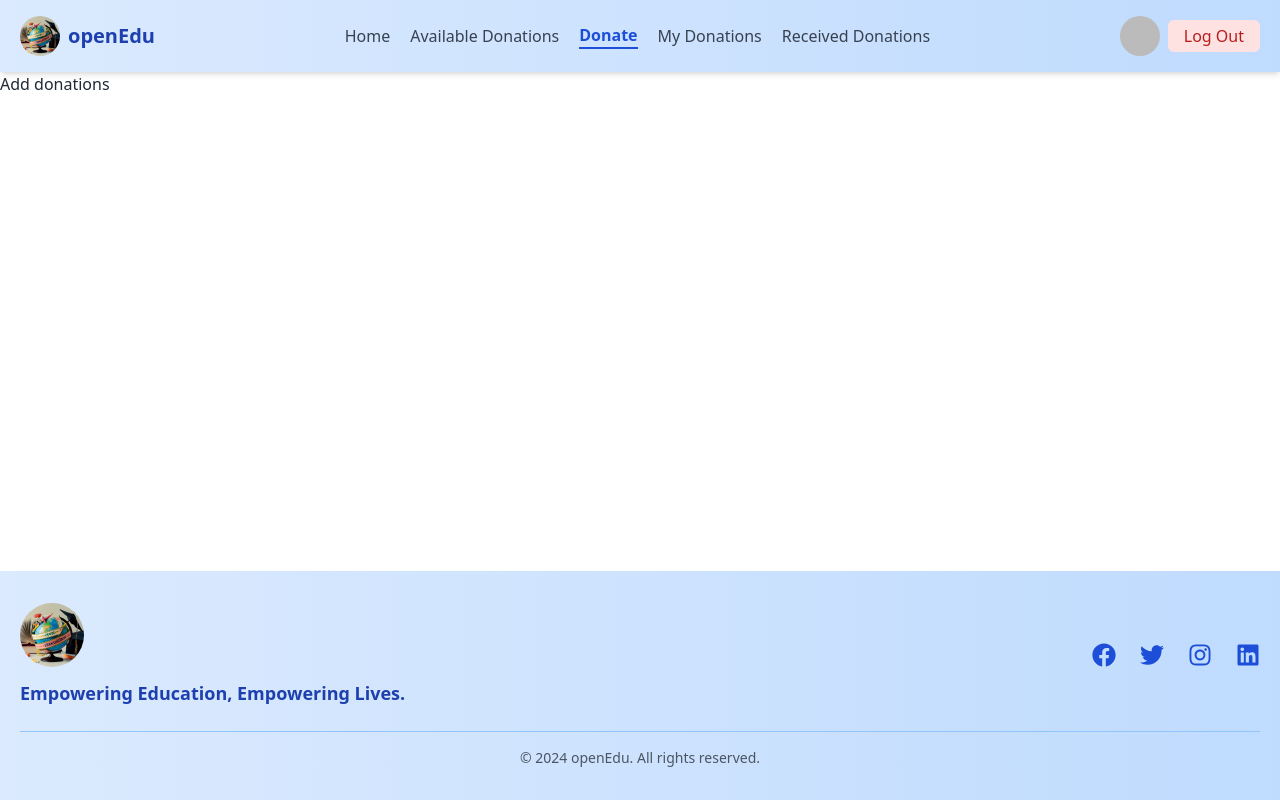
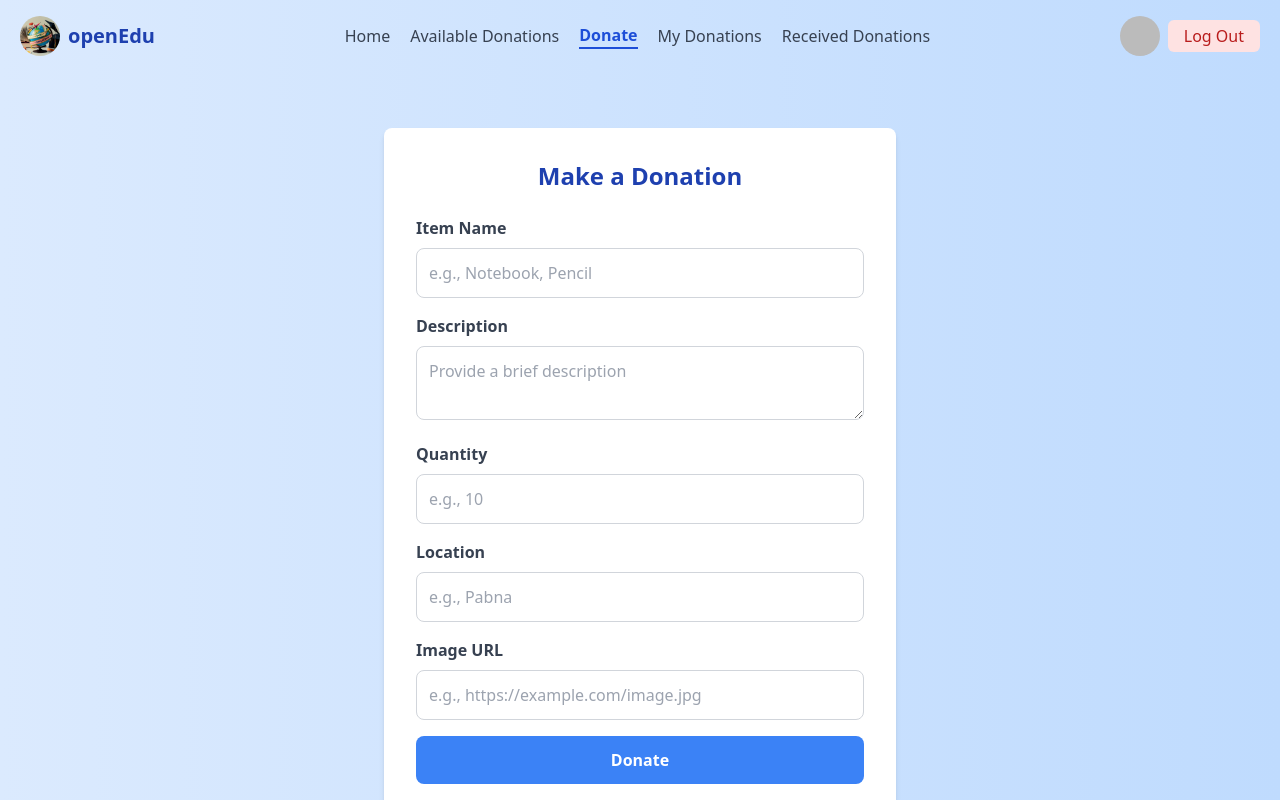
Before and after one commit to Sabuj-Chowdhury/practice-project-donation, a React (Vite) app in the folder client/: page /donate in a window 1280 px wide. Shown: the top 800 px of the page. Built offline with nearby package versions, Linux system fonts and the light colour scheme; no server answers; sample sign-in values are in the browser's storage.

Commit message:
AddDonation form add ,get value using useRef,also api call for making the donation

```diff
--- a/client/package.json
+++ b/client/package.json
@@ -10,6 +10,7 @@
     "preview": "vite preview"
   },
   "dependencies": {
+    "axios": "^1.7.9",
     "firebase": "^11.1.0",
     "react": "^18.3.1",
     "react-dom": "^18.3.1",
--- a/client/src/page/AddDonations.jsx
+++ b/client/src/page/AddDonations.jsx
@@ -1,7 +1,151 @@
+import { useContext, useRef } from "react";
+import AuthContext from "../context/AuthContext";
+import axios from "axios";
+import toast from "react-hot-toast";
+import { useNavigate } from "react-router-dom";
+
 const AddDonations = () => {
+  const formRef = useRef(); //  ref for the form
+  const { user } = useContext(AuthContext);
+
+  const navigate = useNavigate();
+
+  // Function to reset the form
+  const handleReset = () => {
+    const form = formRef.current;
+    form.reset();
+  };
+
+  const handleSubmit = async (e) => {
+    e.preventDefault();
+    const formData = new FormData(e.target);
+    const initialData = Object.fromEntries(formData.entries());
+    // console.log(initialData);
+    const { quantity, ...newDonation } = initialData;
+    newDonation.quantity = parseInt(quantity);
+    newDonation.donner = {
+      email: user?.email,
+      name: user?.displayName || {},
+    };
+    newDonation.status = "available"; //default
+    newDonation.createdAt = new Date();
+    console.log(newDonation);
+
+    try {
+      // Post request to add car
+      await axios.post(`${import.meta.env.VITE_URL}/add-donation`, newDonation);
+      // Reset form
+      handleReset();
+      // Show toast and navigate
+      toast.success("Donation added successfully!");
+      navigate("/my-donations");
+    } catch (err) {
+      toast.error(err.response?.data?.message || "Error. Please try again.");
+    }
+  };
+
   return (
-    <div>
-      <p>Add donations</p>
+    <div className="min-h-screen bg-gradient-to-r from-blue-100 to-blue-200 flex items-center justify-center">
+      <form
+        ref={formRef}
+        onSubmit={handleSubmit}
+        className="bg-white p-8 rounded-lg shadow-md max-w-lg w-full"
+      >
+        <h2 className="text-2xl font-bold text-center text-blue-800 mb-6">
+          Make a Donation
+        </h2>
+
+        <div className="mb-4">
+          <label
+            htmlFor="itemName"
+            className="block text-gray-700 font-semibold mb-2"
+          >
+            Item Name
+          </label>
+          <input
+            type="text"
+            id="itemName"
+            name="itemName"
+            className="w-full border border-gray-300 rounded-lg p-3 focus:outline-none focus:ring-2 focus:ring-blue-500"
+            placeholder="e.g., Notebook, Pencil"
+            required
+          />
+        </div>
+
+        <div className="mb-4">
+          <label
+            htmlFor="description"
+            className="block text-gray-700 font-semibold mb-2"
+          >
+            Description
+          </label>
+          <textarea
+            id="description"
+            name="description"
+            className="w-full border border-gray-300 rounded-lg p-3 focus:outline-none focus:ring-2 focus:ring-blue-500"
+            placeholder="Provide a brief description"
+            required
+          ></textarea>
+        </div>
+
+        <div className="mb-4">
+          <label
+            htmlFor="quantity"
+            className="block text-gray-700 font-semibold mb-2"
+          >
+            Quantity
+          </label>
+          <input
+            type="number"
+            id="quantity"
+            name="quantity"
+            className="w-full border border-gray-300 rounded-lg p-3 focus:outline-none focus:ring-2 focus:ring-blue-500"
+            placeholder="e.g., 10"
+            required
+          />
+        </div>
+
+        <div className="mb-4">
+          <label
+            htmlFor="location"
+            className="block text-gray-700 font-semibold mb-2"
+          >
+            Location
+          </label>
+          <input
+            type="text"
+            id="location"
+            name="location"
+            className="w-full border border-gray-300 rounded-lg p-3 focus:outline-none focus:ring-2 focus:ring-blue-500"
+            placeholder="e.g., Pabna"
+            required
+          />
+        </div>
+
+        <div className="mb-4">
+          <label
+            htmlFor="imageUrl"
+            className="block text-gray-700 font-semibold mb-2"
+          >
+            Image URL
+          </label>
+          <input
+            type="url"
+            id="imageUrl"
+            name="imageUrl"
+            className="w-full border border-gray-300 rounded-lg p-3 focus:outline-none focus:ring-2 focus:ring-blue-500"
+            placeholder="e.g., https://example.com/image.jpg"
+            required
+          />
+        </div>
+
+        <button
+          type="submit"
+          className="w-full bg-blue-500 text-white font-semibold py-3 rounded-lg hover:bg-blue-600 transition duration-300"
+        >
+          Donate
+        </button>
+      </form>
     </div>
   );
 };
```
Also changed, not shown: 1 other file (tests, documents, lock files or other folders).
